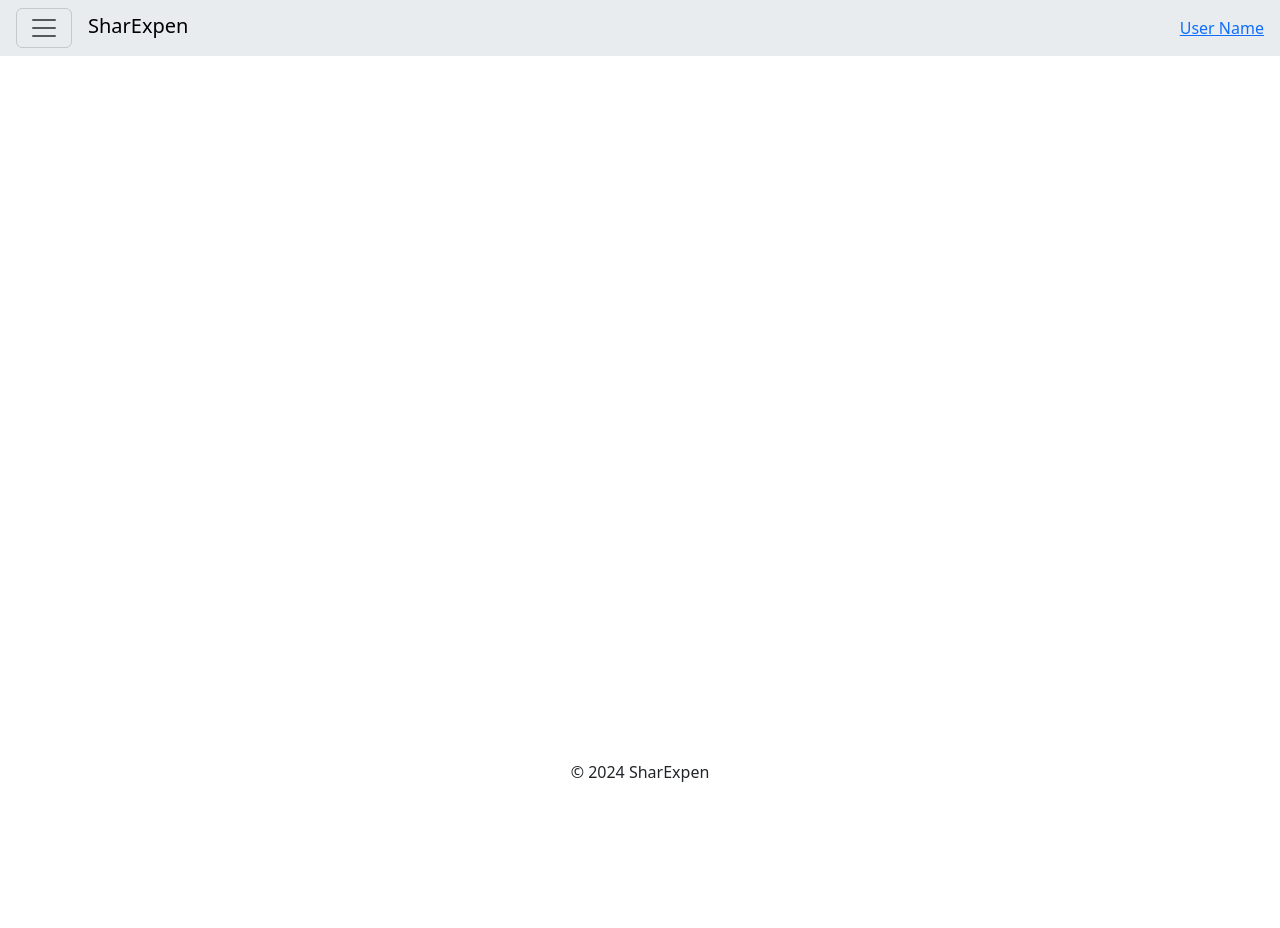
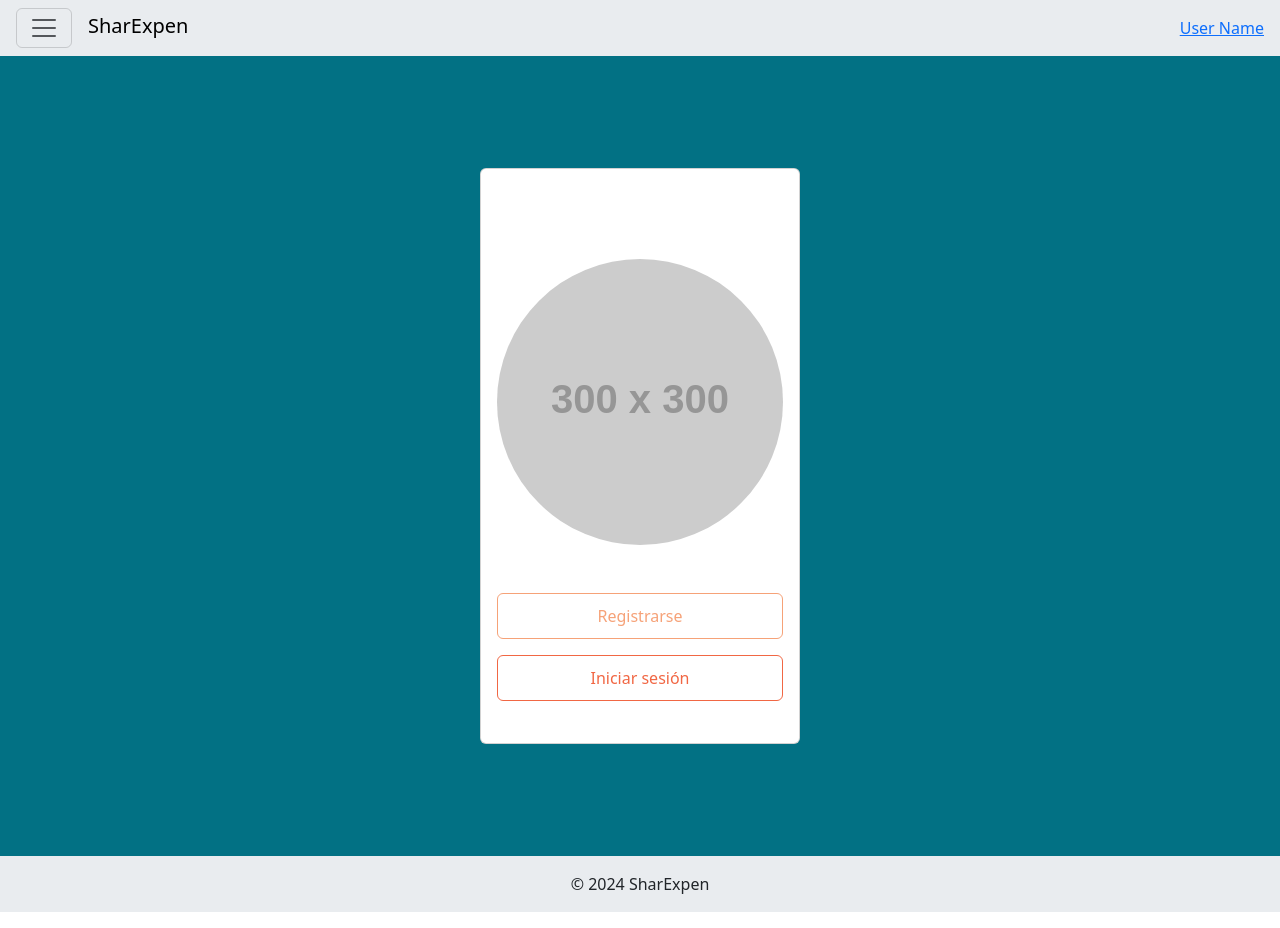
Before and after one commit to matildejb/TFM_front, an Angular app: page /welcome in a window 1280 px wide. Before the commit this address led to /. Before the commit the page ends 800 px from the top, so only its background shows below. Built offline with nearby package versions, Linux system fonts and the light colour scheme.

Commit message:
Maquetado del welcome, creación de la ruta y retoques del app.component

```diff
--- a/src/app/app.component.html
+++ b/src/app/app.component.html
@@ -1,9 +1,9 @@
 <header class="sticky-top">
   <app-header></app-header>
 </header>
-<main class="my-3">
+<main>
   <router-outlet />
 </main>
-<footer class="fixed-bottom">
+<footer>
   <app-footer></app-footer>
 </footer>
--- a/src/app/app.routes.ts
+++ b/src/app/app.routes.ts
@@ -1,3 +1,7 @@
 import { Routes } from '@angular/router';
+import { WelcomeComponent } from './pages/users/welcome/welcome.component';
 
-export const routes: Routes = [];
+export const routes: Routes = [
+  { path: '', pathMatch: 'full', redirectTo: 'welcome' },
+  { path: 'welcome', component: WelcomeComponent },
+];
--- a/src/app/components/footer/footer.component.html
+++ b/src/app/components/footer/footer.component.html
@@ -1 +1 @@
-<p class="text-center">© 2024 SharExpen</p>
+<p class="text-center bg-body-secondary py-3">© 2024 SharExpen</p>
--- a/src/app/pages/users/welcome/welcome.component.css
+++ b/src/app/pages/users/welcome/welcome.component.css
@@ -0,0 +1,23 @@
+.bg-se-3 {
+  background-color: #027184;
+}
+
+.btn-se-1 {
+  padding: 10px;
+  border: 1px solid #f6a278;
+  color: #f6a278;
+  &:hover {
+    background-color: #f6a278;
+    color: white;
+  }
+}
+
+.btn-se-2 {
+  padding: 10px;
+  border: 1px solid #f16744;
+  color: #f16744;
+  &:hover {
+    background-color: #f16744;
+    color: white;
+  }
+}
--- a/src/app/pages/users/welcome/welcome.component.html
+++ b/src/app/pages/users/welcome/welcome.component.html
@@ -1 +1,17 @@
-<p>welcome works!</p>
+<div
+  class="d-flex justify-content-center align-items-center bg-se-3 py-3 vh-100"
+>
+  <div class="card w-25 h-75">
+    <div class="card-body d-flex justify-content-center align-items-center">
+      <div class="flex-column">
+        <img
+          src="https://placehold.co/300x300"
+          alt="logo"
+          class="img-fluid rounded-circle mx-auto d-block my-5"
+        />
+        <a class="btn btn-se-1 w-100 mb-3">Registrarse</a>
+        <a class="btn btn-se-2 w-100">Iniciar sesión</a>
+      </div>
+    </div>
+  </div>
+</div>
```
